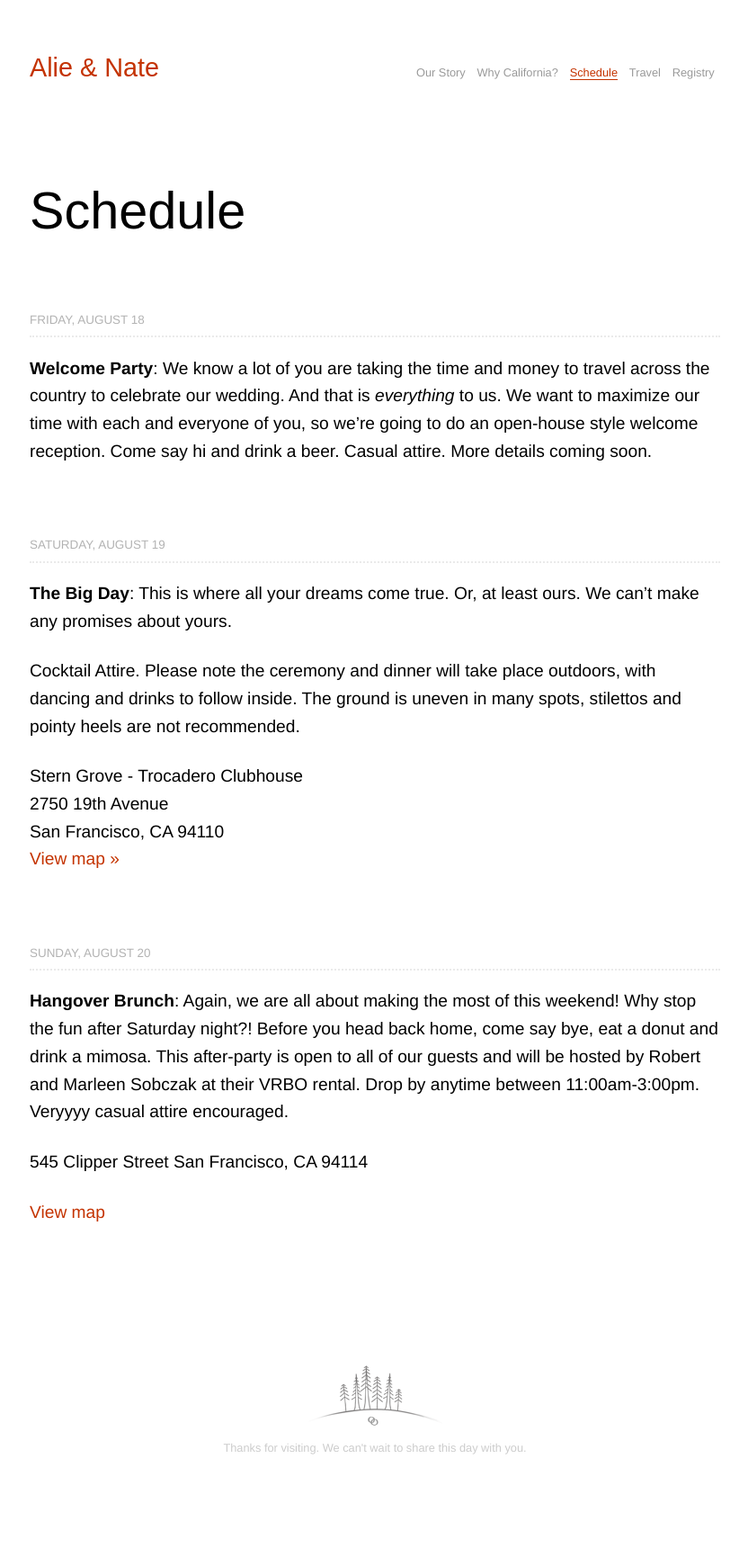
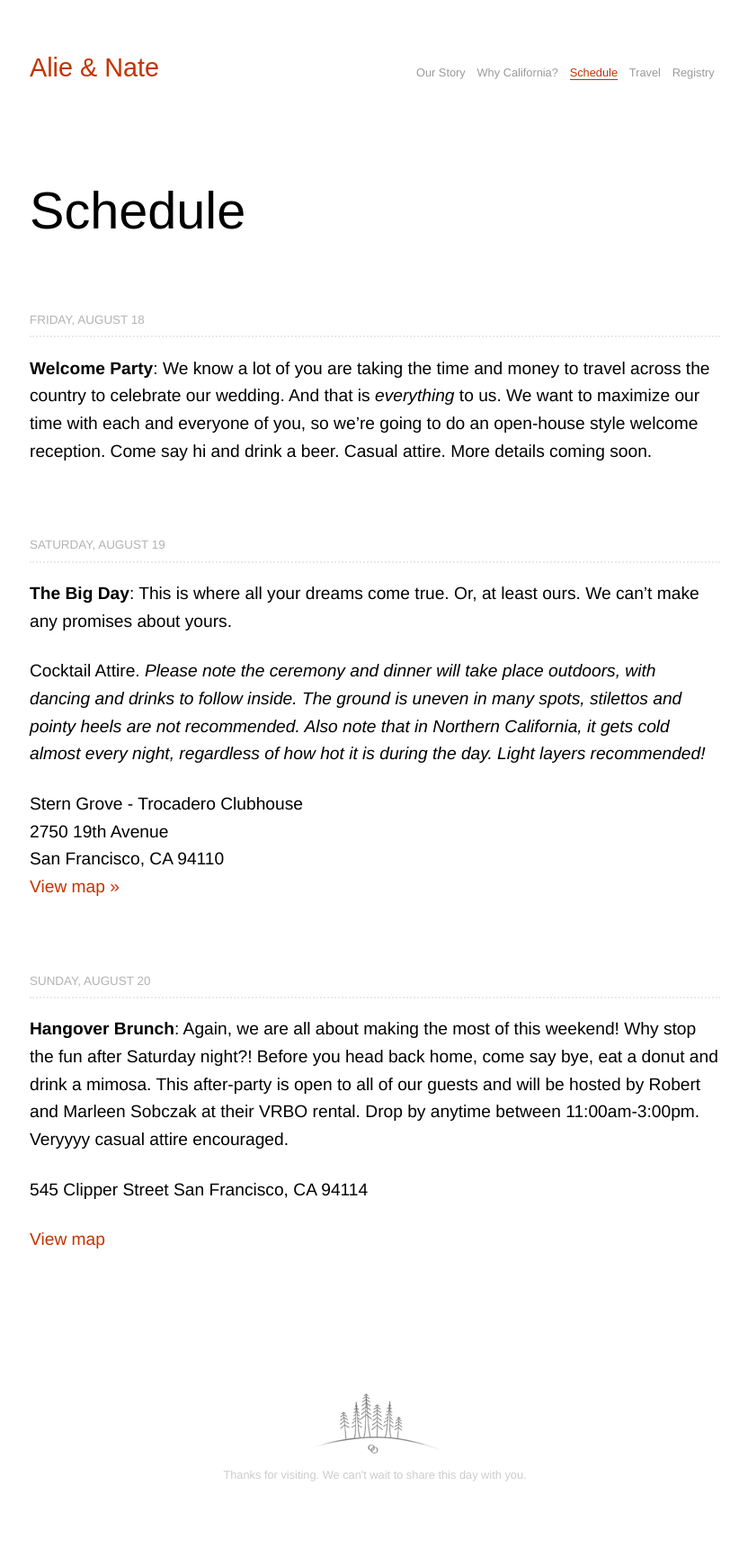
Before and after one commit to nkadlac/alieplusnate.com, a Jekyll site: the page built from schedule.md, in a window 1280 px wide. Shown: the whole page at 90% size, without its empty margins (223-1055 px from the left). Built offline with Jekyll 4.4.1, drawn with Linux system fonts in a browser that asks for light colours; some web fonts are replaced; before the commit the page ends 1700 px from its top, so only the background shows below that.

Commit message:
Updated Schedule

```diff
--- a/schedule.md
+++ b/schedule.md
@@ -13,7 +13,7 @@
 
 **The Big Day**: This is where all your dreams come true. Or, at least ours. We can't make any promises about yours.
 
-Cocktail Attire. Please note the ceremony and dinner will take place outdoors, with dancing and drinks to follow inside. The ground is uneven in many spots, stilettos and pointy heels are not recommended.
+Cocktail Attire. *Please note the ceremony and dinner will take place outdoors, with dancing and drinks to follow inside. The ground is uneven in many spots, stilettos and pointy heels are not recommended. Also note that in Northern California, it gets cold almost every night, regardless of how hot it is during the day. Light layers recommended!*
 
 Stern Grove - Trocadero Clubhouse<br>
 2750 19th Avenue<br>
```
